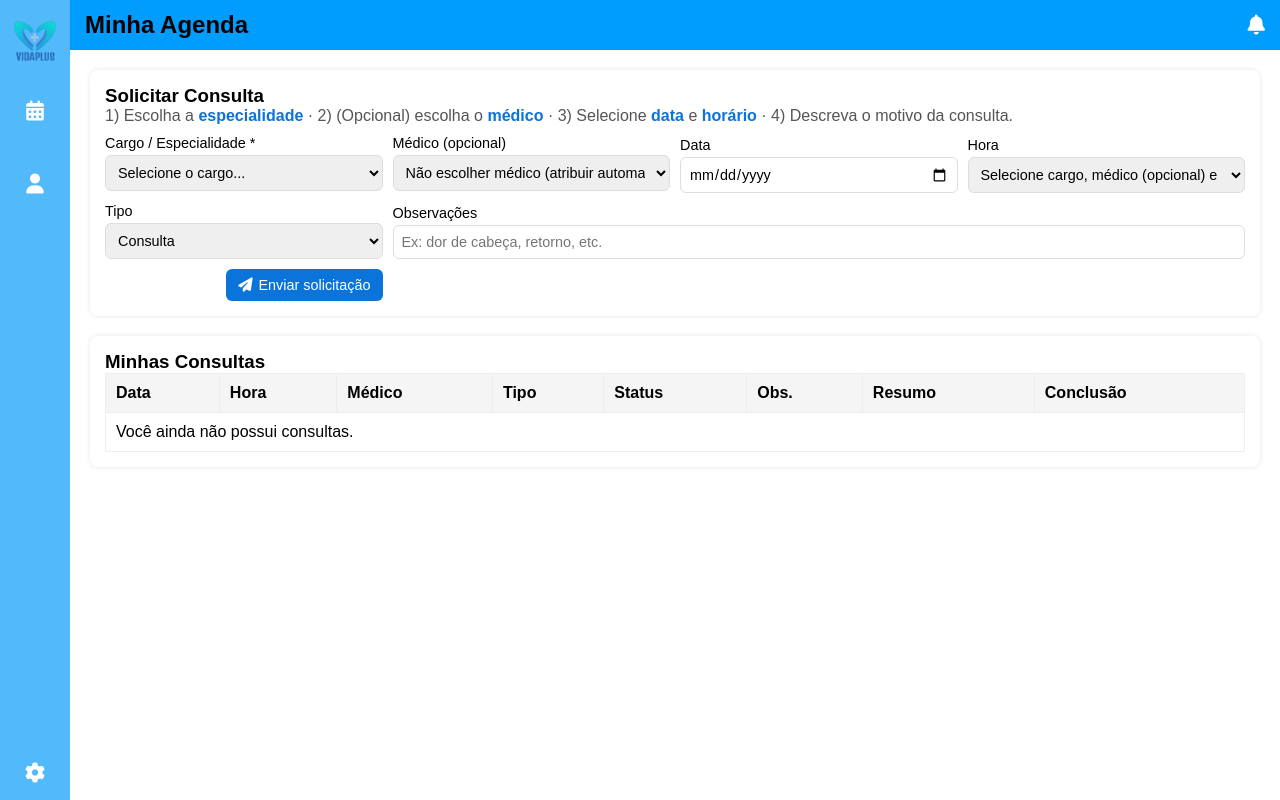
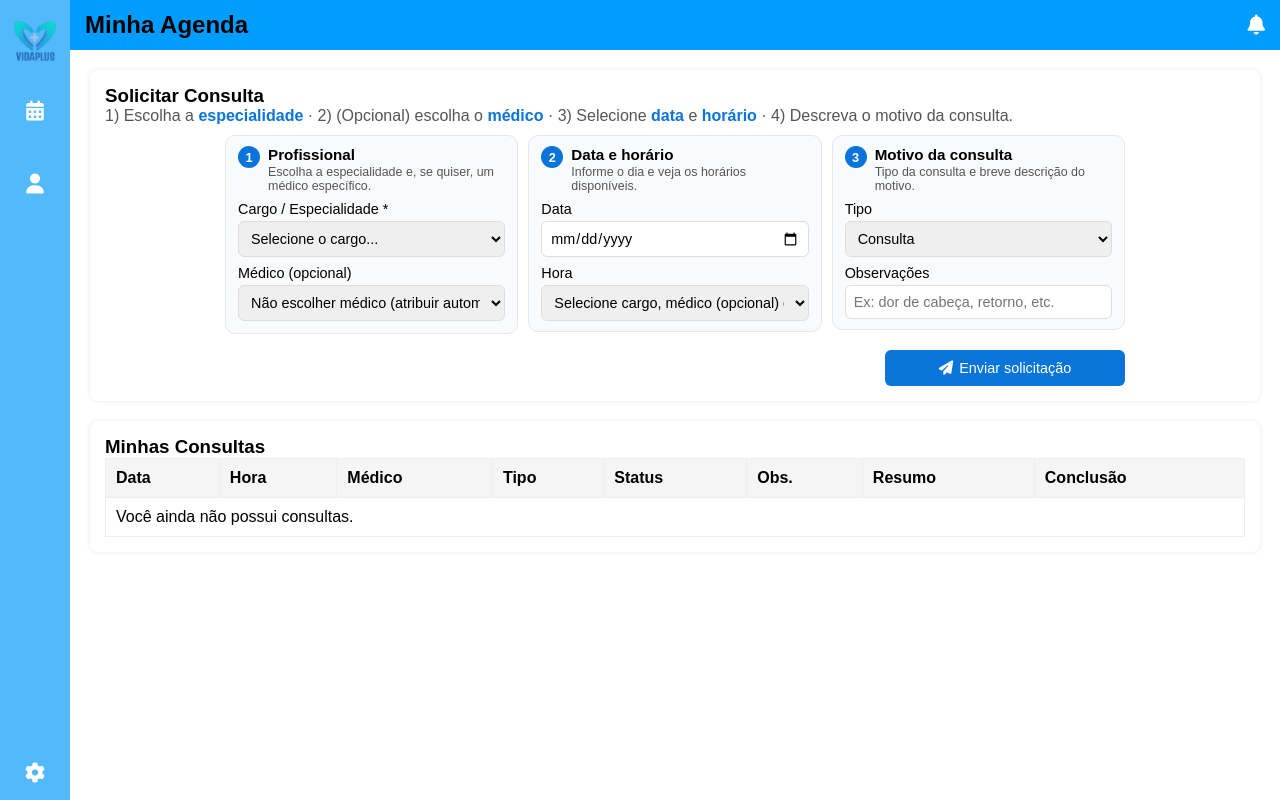
Before and after one commit to Jonas-Sn/Trabalho-Final, a Flask app: template templates/agendapaciente.html in a window 1280 px wide. Run offline with Flask 3, Linux system fonts and the light colour scheme; the template is opened without the code that fills it, so the values that code supplies are empty.

Commit message:
Adicionando a versao adaptavel das agendas.

```diff
--- a/templates/agendapaciente.html
+++ b/templates/agendapaciente.html
@@ -163,6 +163,94 @@
         font-size:1rem;
       }
     }
+
+    /* ===== NOVO layout do formulário de solicitação (cards por passo) ===== */
+
+    .solicita-form {
+      max-width: 480px;
+      margin: 0 auto;              /* centraliza dentro da box */
+      display: flex;
+      flex-direction: column;
+      gap: 12px;
+    }
+
+    .steps-container {
+      display: flex;
+      flex-direction: column;
+      gap: 10px;
+    }
+
+    .step-card {
+      background: #f9fafb;
+      border-radius: 10px;
+      border: 1px solid #e5e7eb;
+      padding: 10px 12px;
+    }
+
+    .step-header {
+      display: flex;
+      align-items: flex-start;
+      gap: 8px;
+      margin-bottom: 8px;
+    }
+
+    .step-number {
+      width: 22px;
+      height: 22px;
+      border-radius: 999px;
+      background: #0a74da;
+      color: #fff;
+      display: flex;
+      align-items: center;
+      justify-content: center;
+      font-size: 0.8rem;
+      font-weight: bold;
+      flex-shrink: 0;
+    }
+
+    .step-header h4 {
+      margin: 0;
+      font-size: 0.95rem;
+    }
+
+    .step-header p {
+      margin: 2px 0 0;
+      font-size: 0.78rem;
+      color: #555;
+    }
+
+    /* linha do botão */
+    .solicita-form .btn-row {
+      margin-top: 4px;
+    }
+
+    .solicita-form .btn {
+      width: 100%;
+      justify-content: center;
+      padding: 10px 14px;
+    }
+
+    /* Desktop: cards lado a lado e botão alinhado à direita */
+    @media (min-width: 769px) {
+      .solicita-form {
+        max-width: 900px;
+      }
+
+      .steps-container {
+        flex-direction: row;
+        align-items: flex-start;
+      }
+
+      .step-card {
+        flex: 1;
+      }
+
+      .solicita-form .btn-row {
+        align-self: flex-end;
+        max-width: 240px;
+        width: 100%;
+      }
+    }
   </style>
 
 </head>
@@ -214,11 +302,21 @@
           4) Descreva o motivo da consulta.
         </p>
 
-        <form method="POST" action="{{ url_for('solicitar_consulta') }}" class="grid">
+        <form method="POST" action="{{ url_for('solicitar_consulta') }}" class="solicita-form">
           <!-- CPF do paciente (hidden, vindo da sessão/rota) -->
           <input type="hidden" name="paciente_cpf" value="{{ paciente_cpf }}">
 
-          <!-- CARGO / ESPECIALIDADE (OBRIGATÓRIO) -->
+          <div class="steps-container">
+            <!-- PASSO 1: Profissional -->
+            <div class="step-card">
+              <div class="step-header">
+                <span class="step-number">1</span>
+                <div>
+                  <h4>Profissional</h4>
+                  <p>Escolha a especialidade e, se quiser, um médico específico.</p>
+                </div>
+              </div>
+
               <div>
                 <label for="cargo">Cargo / Especialidade *</label>
                 <select name="cargo" id="cargo" required>
@@ -230,8 +328,7 @@
                 <small class="hint"></small>
               </div>
 
-          <!-- MÉDICO (OPCIONAL) -->
-          <div>
+              <div style="margin-top:8px;">
                 <label for="medico_cpf">Médico (opcional)</label>
                 <select name="medico_cpf" id="medico_cpf">
                   <option value="">Não escolher médico (atribuir automaticamente)</option>
@@ -243,17 +340,39 @@
                 </select>
                 <small class="hint"></small>
               </div>
+            </div>
+
+            <!-- PASSO 2: Data e horário -->
+            <div class="step-card">
+              <div class="step-header">
+                <span class="step-number">2</span>
+                <div>
+                  <h4>Data e horário</h4>
+                  <p>Informe o dia e veja os horários disponíveis.</p>
+                </div>
+              </div>
 
               <div>
                 <label>Data</label>
                 <input type="date" name="data" required>
               </div>
 
-          <div>
+              <div style="margin-top:8px;">
                 <label>Hora</label>
                 <select name="hora" id="hora" required>
                   <option value="">Selecione cargo, médico (opcional) e data</option>
                 </select>
+              </div>
+            </div>
+
+            <!-- PASSO 3: Tipo e observações -->
+            <div class="step-card">
+              <div class="step-header">
+                <span class="step-number">3</span>
+                <div>
+                  <h4>Motivo da consulta</h4>
+                  <p>Tipo da consulta e breve descrição do motivo.</p>
+                </div>
               </div>
 
               <div>
@@ -264,12 +383,15 @@
                 </select>
               </div>
 
-          <div style="grid-column: span 3;">
+              <div style="margin-top:8px;">
                 <label>Observações</label>
                 <input type="text" name="observacoes" placeholder="Ex: dor de cabeça, retorno, etc.">
               </div>
+            </div>
+          </div>
 
-          <div>
+          <!-- Botão -->
+          <div class="btn-row">
             <button type="submit" class="btn">
               <i class="fas fa-paper-plane"></i> Enviar solicitação
             </button>
```
Lines whose indentation alone changed are shown as unchanged.
